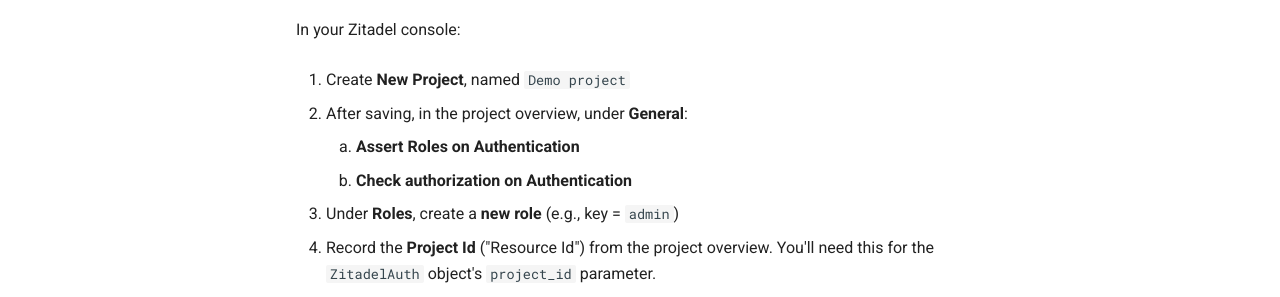
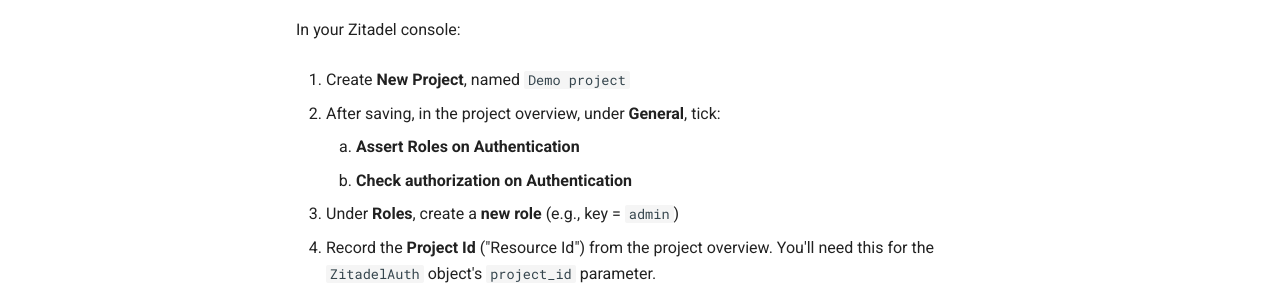
Before and after one commit to cleanenergyexchange/fastapi-zitadel-auth, an MkDocs documentation site: the page built from docs/zitadel-setup.md, in a window 1280 px wide and 900 px high. Shown: the part 451-748 px from the top of the window. Built offline with MkDocs 1.6.1 and Material for MkDocs 9.7.7, drawn with Linux system fonts in a browser that asks for light colours; comment, search, counter and statistics services are not loaded.

Commit message:
docs: minor fixes and typo

```diff
--- a/docs/zitadel-setup.md
+++ b/docs/zitadel-setup.md
@@ -15,7 +15,7 @@ In your Zitadel console:
 
 1.  Create **New Project**, named `Demo project`
 
-2.  After saving, in the project overview, under **General**:
+2.  After saving, in the project overview, under **General**, tick:
 
     1. **Assert Roles on Authentication**
     2. **Check authorization on Authentication**
```
Also changed, not shown: docs/demo-project.md (+1 -1 lines).
